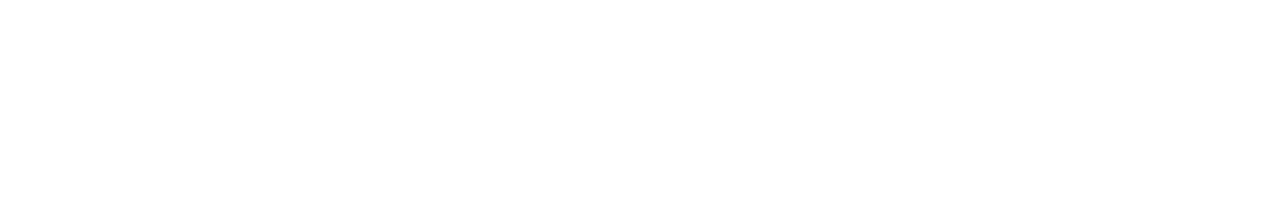
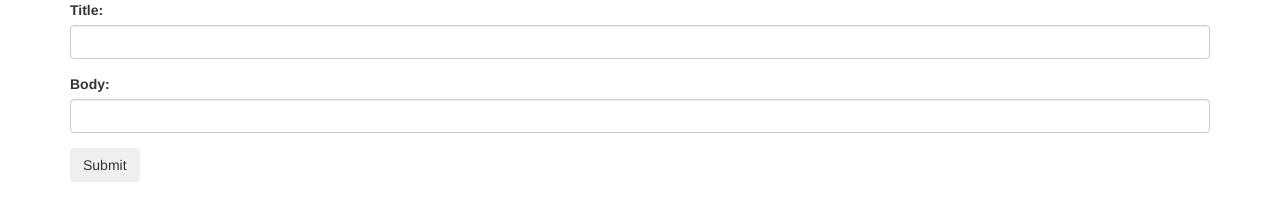
Before and after one commit to jhenager/journal-project, a website built with webpack: page src/index.html in a window 1280 px wide. Built offline with nearby package versions, Linux system fonts and the light colour scheme; files whose address does not match are found by name.

Commit message:
add input forms and output div
Co-authored-by: Ben White <bwhite2140@outlook.com>

```diff
--- a/src/index.html
+++ b/src/index.html
@@ -8,7 +8,20 @@
 </head>
 <body>
   <div class="container">
+    <form id="journal">
+      <div class="form-group">
+        <label for="title">Title:</label>
+        <input id="title" class="form-control" type="text">
+      </div>
+      <div class="form-group">
+        <label for="body">Body:</label>
+        <input id="body" class="form-control" type="text">
+      </div>
+      <button type="submit" class="btn">Submit</button>
+    </form>
+    <div id="output">
 
+    </div>
   </div>
 </body>
 </html>
```
